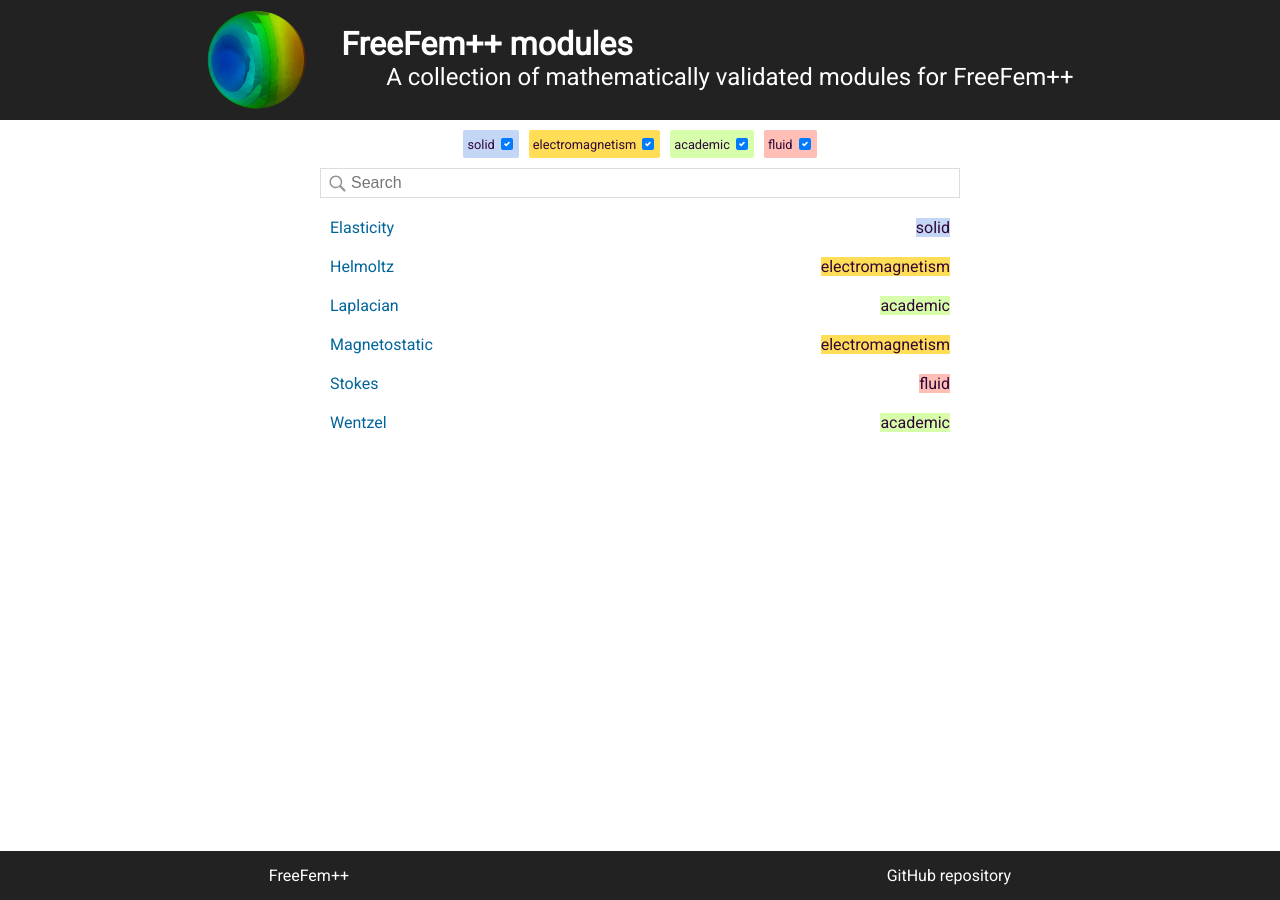
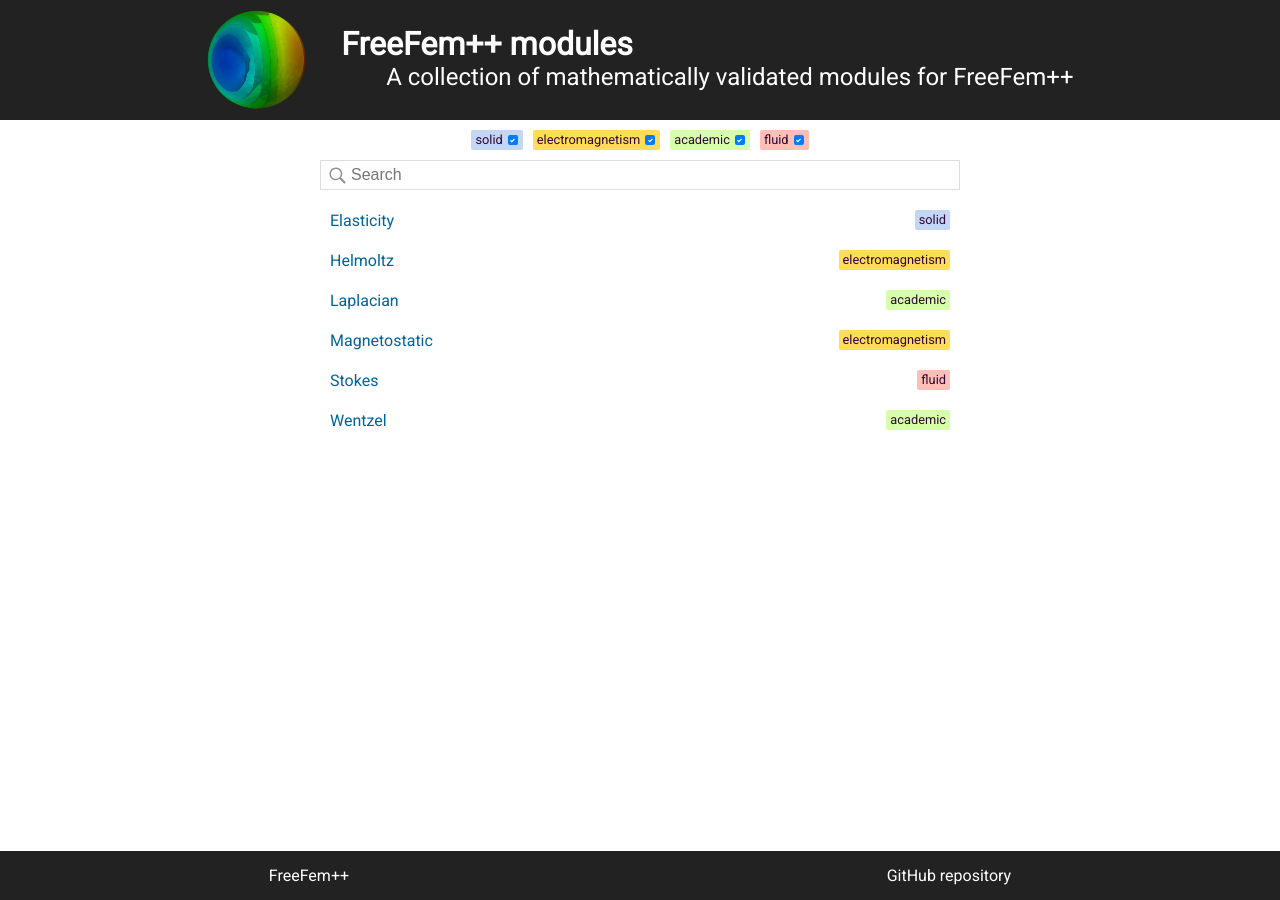
Before and after one commit to FreeFem/FreeFem-modules, a Jekyll site: the page built from index.md, in a window 1280 px wide. Built offline with Jekyll 4.4.1, drawn with Linux system fonts in a browser that asks for light colours.

Commit message:
update checkbox

```diff
--- a/css/categories.css
+++ b/css/categories.css
@@ -97,12 +97,16 @@
     opacity: 1;
 }
 
+.moduleCategory {
+    font-size: 0.8em;
+    line-height: 12px;
+    padding: 4px;
+    border-radius: 2px;
+}
+
 /** CHECKBOX Bootstrap**/
 .custom-control {
   margin: 5px;
-  padding: 2px 4px;
-  border-radius: 2px;
-  font-size: 0.8em;
   font-weight: normal;
   text-transform: lowercase;
   white-space: nowrap;
@@ -110,21 +114,24 @@
   display: flex;
   flex-direction: row;
   align-items: center;
-  min-height: 1.5rem;
-  padding-right: 1.5rem;
+  border-radius: 2px;
 }
 
 .custom-control-label {
   margin-bottom: 0;
+  cursor: pointer;
+  padding: 4px 20px 4px 4px;
+  line-height: 12px;
+  font-size: 0.8em;
 }
 
 .custom-control-label::before {
   position: absolute;
-  top: 8px;
-  right: 6px;
+  top: 5px;
+  right: 5px;
   display: block;
-  width: 12px;
-  height: 12px;
+  width: 10px;
+  height: 10px;
   pointer-events: none;
   content: "";
   -webkit-user-select: none;
@@ -136,11 +143,11 @@
 
 .custom-control-label::after {
   position: absolute;
-  top: 8px;
-  right: 6px;
+  top: 5px;
+  right: 5px;
   display: block;
-  width: 12px;
-  height: 12px;
+  width: 10px;
+  height: 10px;
   content: "";
   background-repeat: no-repeat;
   background-position: center center;
```
